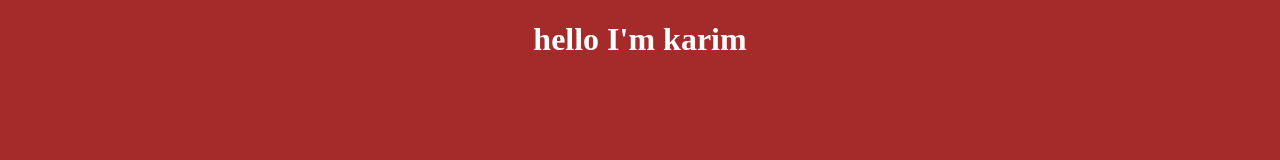
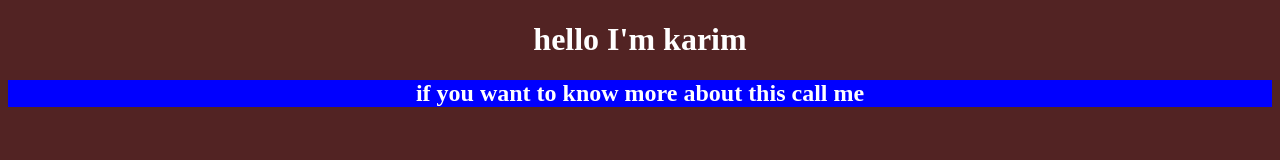
Before and after one commit to Karimsameh100/bootstrap_lab2, a plain HTML site: page index.html in a window 1280 px wide. Drawn offline with Linux system fonts and the light colour scheme.

Commit message:
no one deserve to be here

```diff
--- a/index.html
+++ b/index.html
@@ -8,6 +8,7 @@
 </head>
 <body>
     <h1>hello I'm karim</h1>
+    <h2>if you want to know more about this call me</h2>
 
 
     <script src="./app.js"></script>
--- a/style.css
+++ b/style.css
@@ -1,7 +1,12 @@
 body{
-    background-color: brown;
+    background-color: rgb(82, 35, 35);
 }
 h1{
     color: white;
     text-align: center;
 }
+h2{
+    color: white;
+    text-align: center;
+    background-color: blue;
+    }
```
